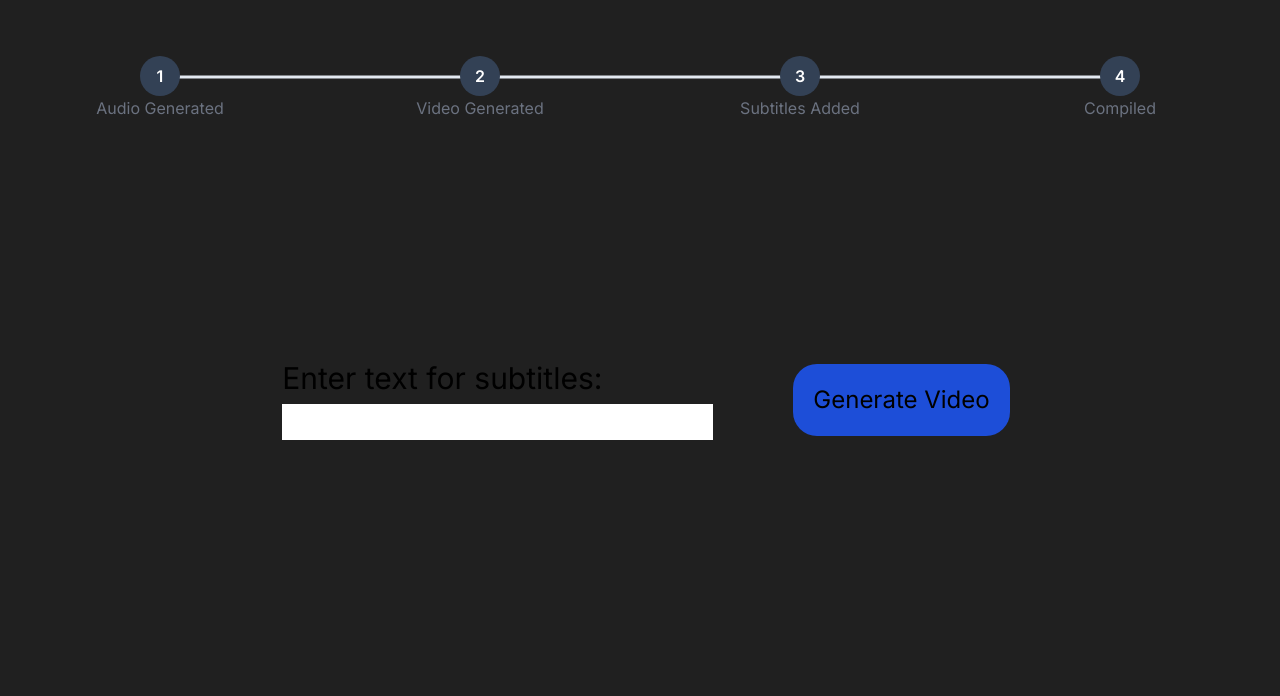
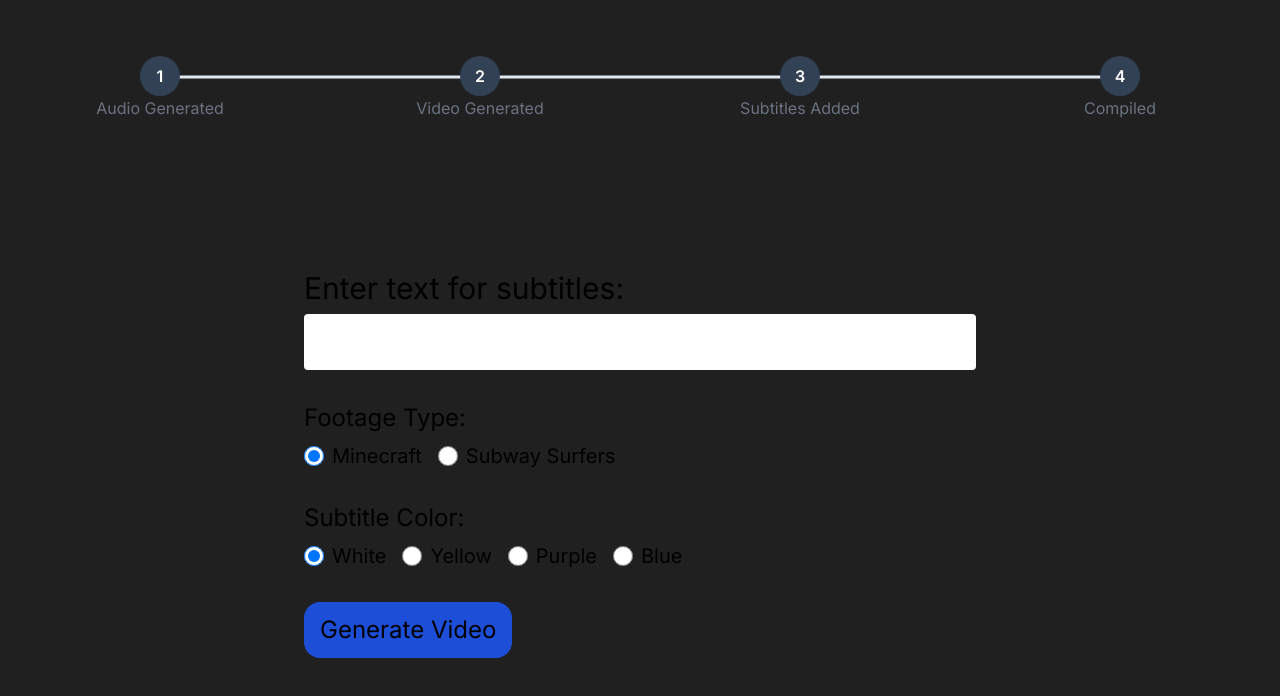
Before and after one commit to KrishOnGH/shitpost.video, a Next.js app in the folder web/: page / in a window 1280 px wide. Shown: the top 696 px of the page. Built offline with nearby package versions, Linux system fonts and the light colour scheme; no server answers.

Commit message:
footage type and subtitle color choice
The website now has an option for minecraft or subway surfers background footage type, and white, yellow, purple, and blue subtitle colors.

```diff
--- a/web/app/page.js
+++ b/web/app/page.js
@@ -7,7 +7,9 @@
   const [text, setText] = useState('');
   const [videoUrl, setVideoUrl] = useState('');
   const [progress, setProgress] = useState(0);
-  const [username] = useState(() => Math.random().toString(36).substring(7));
+  const [username, setUsername] = useState(Math.random().toString(36).substring(7));
+  const [selectedFootage, setSelectedFootage] = useState('minecraft');
+  const [subtitleColor, setSubtitleColor] = useState('white');
   const steps = ["Audio Generated", "Video Generated", "Subtitles Added", "Compiled"];
 
   useEffect(() => {
@@ -26,13 +28,14 @@
   const handleSubmit = async (e) => {
     e.preventDefault();
     setProgress(1);
+    setUsername(Math.random().toString(36).substring(7))
     try {
       const response = await fetch('http://localhost:5000/generate-video', {
         method: 'POST',
         headers: {
           'Content-Type': 'application/json',
         },
-        body: JSON.stringify({ "post": text, "footage_type": "minecraft", "username": username }),
+        body: JSON.stringify({ "post": text, "footage_type": selectedFootage, "subtitle_color": subtitleColor, "username": username}),
       });
 
       if (!response.ok) {
@@ -66,7 +69,7 @@
 
   return (
     <div className='bg-[#202020] w-[100vw] flex flex-col justify-start min-h-screen'>
-      <div className="absolute flex w-full pt-4 mt-10 pb-2 items-start justify-between bg-[#202020]">
+      <div className="flex w-full pt-4 mt-10 pb-2 items-start justify-between bg-[#202020]">
         {steps?.map((step, i) => (
           <div
             key={i}
@@ -84,26 +87,114 @@
 
       <div className='flex-grow flex flex-col items-center justify-center'>
         {progress === 0 && (
-          <div className='w-full h-full text-3xl'>
-            <form className='w-full h-full flex items-center justify-center' onSubmit={handleSubmit}>
-              <label>
-                <div className='ml-3 mb-2'>
+          <div className='w-full h-full text-4xl px-4 md:px-8 lg:px-16'>
+            <form className='w-full h-full flex flex-col items-start' onSubmit={handleSubmit}>
+              <div className='w-full max-w-2xl mx-auto'>
+                <label className='block mb-8'>
+                  <div className='mb-2 text-3xl'>
                     Enter text for subtitles:
                   </div>
                   <input
-                  className='text-black ml-3'
+                    className='text-black w-full p-2 rounded'
                     type="text"
                     value={text}
                     onChange={(e) => setText(e.target.value)}
+                    required
                   />
                 </label>
-              <button className='text-2xl ml-20 rounded-3xl bg-blue-700 p-5' type="submit">Generate Video</button>
+
+                <div className='mb-2 text-2xl'>
+                    Footage Type:
+                </div>
+                <div className='flex mb-8'>
+                  <label className='flex items-center'>
+                    <input
+                      type="radio"
+                      className="form-radio h-5 w-5 text-blue-600"
+                      name="footageType"
+                      value="minecraft"
+                      checked={selectedFootage === 'minecraft'}
+                      onChange={(e) => setSelectedFootage(e.target.value)}
+                    />
+                    <span className="ml-2 mr-4 text-xl">Minecraft</span>
+                  </label>
+
+                  <label className='flex items-center'>
+                    <input
+                      type="radio"
+                      className="form-radio h-5 w-5 text-blue-600"
+                      name="footageType"
+                      value="subway surfers"
+                      checked={selectedFootage === 'subway surfers'}
+                      onChange={(e) => setSelectedFootage(e.target.value)}
+                    />
+                    <span className="ml-2 text-xl">Subway Surfers</span>
+                  </label>
+                </div>
+
+                <div className='mb-2 text-2xl'>
+                    Subtitle Color:
+                </div>
+                <div className='flex mb-8'>
+                  <label className='flex items-center'>
+                    <input
+                      type="radio"
+                      className="form-radio h-5 w-5 text-blue-600"
+                      name="subtitleColor"
+                      value="white"
+                      checked={subtitleColor === 'white'}
+                      onChange={(e) => setSubtitleColor(e.target.value)}
+                    />
+                    <span className="ml-2 mr-4 text-xl">White</span>
+                  </label>
+
+                  <label className='flex items-center'>
+                    <input
+                      type="radio"
+                      className="form-radio h-5 w-5 text-blue-600"
+                      name="subtitleColor"
+                      value="yellow"
+                      checked={subtitleColor === 'yellow'}
+                      onChange={(e) => setSubtitleColor(e.target.value)}
+                    />
+                    <span className="ml-2 mr-4 text-xl">Yellow</span>
+                  </label>
+
+                  <label className='flex items-center'>
+                    <input
+                      type="radio"
+                      className="form-radio h-5 w-5 text-blue-600"
+                      name="subtitleColor"
+                      value="purple"
+                      checked={subtitleColor === 'purple'}
+                      onChange={(e) => setSubtitleColor(e.target.value)}
+                    />
+                    <span className="ml-2 mr-4 text-xl">Purple</span>
+                  </label>
+
+                  <label className='flex items-center'>
+                    <input
+                      type="radio"
+                      className="form-radio h-5 w-5 text-blue-600"
+                      name="subtitleColor"
+                      value="blue"
+                      checked={subtitleColor === 'blue'}
+                      onChange={(e) => setSubtitleColor(e.target.value)}
+                    />
+                    <span className="ml-2 text-xl">Blue</span>
+                  </label>
+                </div>
+
+                <button className='text-2xl rounded-2xl bg-blue-700 px-4 py-3' type="submit">
+                  Generate Video
+                </button>
+              </div>
             </form>
           </div>
         )}
 
         {progress > 0 && progress < 5 && (
-          <div className='text-3xl w-full flex justify-center'>
+          <div className='text-3xl w-full flex justify-center mb-[13.75rem]'>
             {progress === 1 && "Audio generating.."}
             {progress === 2 && "Video Generating.."}
             {progress === 3 && "Subtitles being added.."}
@@ -116,7 +207,7 @@
             <h2 className='text-3xl mb-7'>Video compiled!</h2>
             {videoUrl && (
               <div className='w-full flex justify-center h-full items-center'>
-                <video controls src={videoUrl} className='max-w-full max-h-[70vh]' />
+                <video controls src={videoUrl} className='max-w-full max-h-[70vh] rounded-2xl' />
                 <div className='flex'>
                   <button onClick={handleDownload} className='ml-10 mb-3 px-5 py-3 bg-blue-700 rounded-2xl cursor-pointer'>Download</button>
                   <button onClick={handleRetry} className='ml-5 mb-3 px-5 py-3 bg-red-700 rounded-2xl cursor-pointer'>Retry</button>
```
Also changed, not shown: 2 other files (tests, documents, lock files or other folders). Lines whose indentation alone changed are shown as unchanged.
